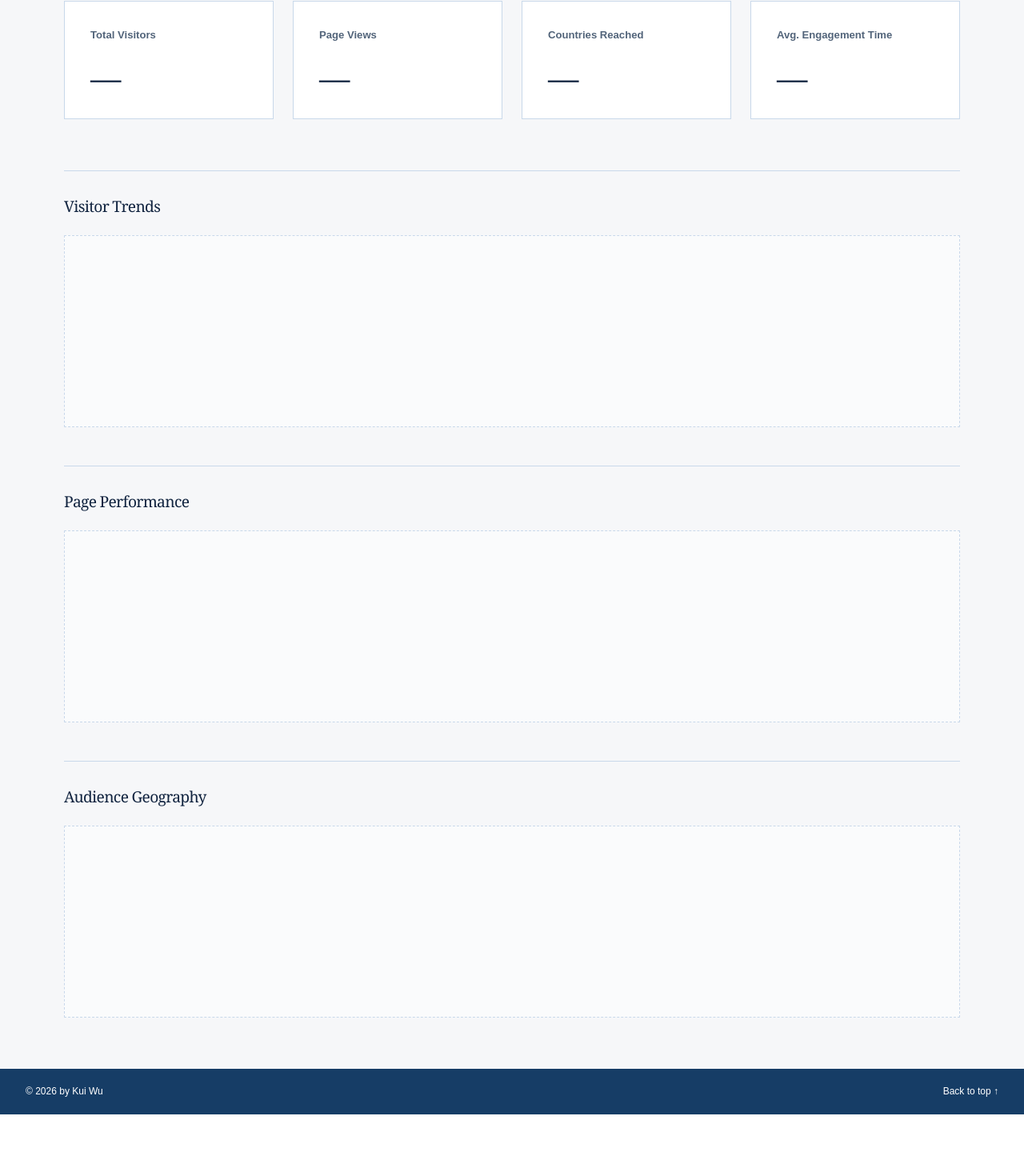
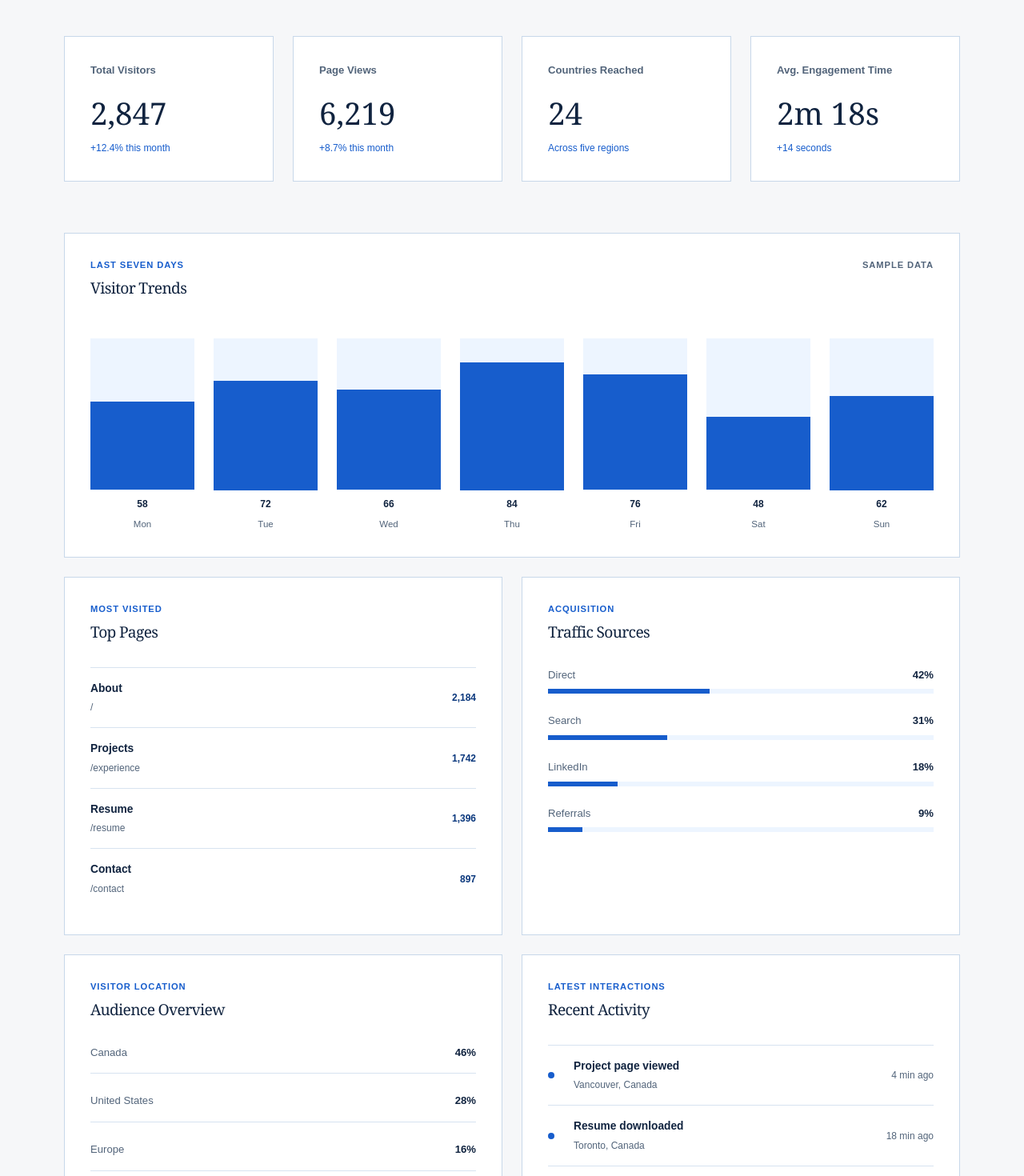
Before and after one commit to kwcontrols/KW-Portfolio, a Next.js app: page /statistics in a window 1280 px wide. Shown: the part 247-1717 px from the top of the page at 80% size. Before the commit the page ends 1640 px from the top, so only its background shows below. Built offline with nearby package versions, Linux system fonts and the light colour scheme.

Commit message:
Expand portfolio statistics dashboard

```diff
--- a/app/globals.css
+++ b/app/globals.css
@@ -147,14 +147,46 @@ p { color: var(--ink-soft); font-size: 1rem; line-height: 1.75; }
 .project-title-link.contact-link span { font-size: .8125rem; vertical-align: .12em; }
 .resume-page { width: 100%; max-width: 780px; margin: 0 auto; padding: var(--space-lg) 0 var(--space-xl); text-align: left; }
 .statistics-page { width: 100%; max-width: 1120px; margin: 0 auto; padding: var(--space-2xl) 0; }
-.statistics-page h1, .chart-placeholder h2 { max-width: none; font-size: clamp(1rem, 1.5vw, 1.25rem); line-height: 1.25; }
+.statistics-page h1, .analytics-card h2 { max-width: none; font-size: clamp(1rem, 1.5vw, 1.25rem); line-height: 1.25; }
+.statistics-intro > p:last-child { max-width: 66ch; margin: var(--space-sm) 0 0; }
 .statistics-grid { display: grid; grid-template-columns: repeat(4, minmax(0, 1fr)); gap: var(--space-md); margin-top: var(--space-xl); }
-.statistic-card { min-width: 0; padding: var(--space-lg); border: 1px solid var(--line); background: var(--white); }
+.statistic-card { min-width: 0; padding: var(--space-lg); border: 1px solid var(--line); background: var(--white); animation: analytics-rise 480ms ease both; }
+.statistic-card:nth-child(2) { animation-delay: 60ms; }
+.statistic-card:nth-child(3) { animation-delay: 120ms; }
+.statistic-card:nth-child(4) { animation-delay: 180ms; }
 .statistic-card p { margin: 0; color: var(--ink-soft); font-size: .82rem; font-weight: 700; line-height: 1.5; }
 .statistic-card strong { display: block; margin-top: var(--space-md); color: var(--ink); font-family: Georgia, "Times New Roman", serif; font-size: clamp(1.8rem, 3vw, 2.5rem); font-weight: 400; line-height: 1; }
-.statistics-charts { display: grid; gap: var(--space-xl); margin-top: var(--space-2xl); }
-.chart-placeholder { padding-top: var(--space-lg); border-top: 1px solid var(--line); }
-.chart-placeholder > div { min-height: 240px; margin-top: var(--space-md); border: 1px dashed var(--line); background: rgba(255, 255, 255, .45); }
+.statistic-card > span { display: block; margin-top: var(--space-sm); color: var(--blue); font-size: .75rem; line-height: 1.5; }
+.analytics-grid { display: grid; grid-template-columns: repeat(2, minmax(0, 1fr)); gap: var(--space-md); margin-top: var(--space-2xl); }
+.analytics-card { min-width: 0; padding: var(--space-lg); border: 1px solid var(--line); background: var(--white); animation: analytics-rise 520ms 140ms ease both; }
+.analytics-card-wide { grid-column: 1 / -1; }
+.analytics-card-heading { display: flex; align-items: flex-start; justify-content: space-between; gap: var(--space-md); }
+.analytics-card-heading > span, .analytics-label { margin: 0 0 var(--space-xs); color: var(--blue); font-size: .7rem; font-weight: 700; letter-spacing: .08em; line-height: 1.4; text-transform: uppercase; }
+.analytics-card-heading > span { margin: 0; color: var(--ink-soft); }
+.visitor-chart { display: grid; grid-template-columns: repeat(7, minmax(32px, 1fr)); align-items: end; gap: clamp(var(--space-xs), 2vw, var(--space-md)); min-height: 260px; margin-top: var(--space-lg); }
+.visitor-bar { display: grid; grid-template-rows: 190px auto auto; gap: var(--space-xs); text-align: center; }
+.visitor-bar-track { position: relative; align-self: stretch; overflow: hidden; background: var(--blue-wash); }
+.visitor-bar-track span { position: absolute; inset: auto 0 0; background: var(--blue); transform-origin: bottom; animation: chart-grow 700ms 180ms ease both; }
+.visitor-bar > strong { color: var(--ink); font-size: .75rem; }
+.visitor-bar > span { color: var(--ink-soft); font-size: .72rem; }
+.top-pages-list, .activity-list { margin: var(--space-lg) 0 0; padding: 0; list-style: none; }
+.top-pages-list li, .activity-list li { display: flex; align-items: center; justify-content: space-between; gap: var(--space-md); padding: var(--space-sm) 0; border-top: 1px solid rgba(200, 216, 234, .72); }
+.top-pages-list li > div, .activity-list li > div { display: grid; gap: var(--space-2xs); }
+.top-pages-list strong, .activity-list strong { color: var(--ink); font-size: .86rem; }
+.top-pages-list span, .activity-list small, .activity-list time { color: var(--ink-soft); font-size: .75rem; }
+.top-pages-list li > span { color: var(--blue-dark); font-weight: 700; }
+.source-chart, .audience-list { display: grid; gap: var(--space-md); margin: var(--space-lg) 0 0; }
+.source-row > div:first-child, .audience-list > div { display: flex; justify-content: space-between; gap: var(--space-md); color: var(--ink-soft); font-size: .82rem; }
+.source-row strong, .audience-list dd { margin: 0; color: var(--ink); font-weight: 700; }
+.source-track { height: 6px; margin-top: var(--space-xs); overflow: hidden; background: var(--blue-wash); }
+.source-track span { display: block; height: 100%; background: var(--blue); transform-origin: left; animation: source-grow 700ms 220ms ease both; }
+.audience-list > div { padding-bottom: var(--space-sm); border-bottom: 1px solid rgba(200, 216, 234, .72); }
+.activity-list li { display: grid; grid-template-columns: 8px minmax(0, 1fr) auto; }
+.activity-list li > span { width: 8px; height: 8px; border-radius: 50%; background: var(--blue); }
+.activity-list time { white-space: nowrap; }
+@keyframes analytics-rise { from { opacity: 0; transform: translateY(8px); } to { opacity: 1; transform: translateY(0); } }
+@keyframes chart-grow { from { transform: scaleY(0); } to { transform: scaleY(1); } }
+@keyframes source-grow { from { transform: scaleX(0); } to { transform: scaleX(1); } }
 .resume-section + .resume-section { margin-top: var(--space-lg); padding-top: var(--space-lg); border-top: 1px solid var(--line); }
 .resume-section > h1 { color: var(--ink); }
 .resume-timeline { margin-top: var(--space-sm); }
@@ -188,6 +220,7 @@ footer a:hover, footer a:focus-visible { color: var(--blue-soft); text-decoratio
   .project-entry .project-media, .project-entry:nth-child(even) .project-media { grid-column: 1; grid-row: 1; }
   .project-entry .project-details, .project-entry:nth-child(even) .project-details { grid-column: 1; grid-row: 2; }
   .statistics-grid { grid-template-columns: repeat(2, minmax(0, 1fr)); }
+  .analytics-grid { grid-template-columns: 1fr; }
 }
 
 @media (max-width: 680px) {
@@ -203,7 +236,10 @@ footer a:hover, footer a:focus-visible { color: var(--blue-soft); text-decoratio
   .statistics-page { padding: var(--space-xl) 0; }
   .statistics-grid { grid-template-columns: 1fr; }
   .statistic-card { padding: var(--space-md); }
-  .chart-placeholder > div { min-height: 180px; }
+  .analytics-card { padding: var(--space-md); }
+  .visitor-chart { gap: var(--space-2xs); min-height: 220px; }
+  .visitor-bar { grid-template-rows: 150px auto auto; }
+  .activity-list time { white-space: normal; text-align: right; }
 }
 
 @media (max-width: 440px) {
--- a/app/statistics/page.tsx
+++ b/app/statistics/page.tsx
@@ -2,16 +2,48 @@ import { SiteFooter } from "../SiteFooter";
 import { SiteHeader } from "../SiteHeader";
 
 const STATISTICS = [
-  { label: "Total Visitors", value: "—" },
-  { label: "Page Views", value: "—" },
-  { label: "Countries Reached", value: "—" },
-  { label: "Avg. Engagement Time", value: "—" },
+  { label: "Total Visitors", value: "2,847", detail: "+12.4% this month" },
+  { label: "Page Views", value: "6,219", detail: "+8.7% this month" },
+  { label: "Countries Reached", value: "24", detail: "Across five regions" },
+  { label: "Avg. Engagement Time", value: "2m 18s", detail: "+14 seconds" },
 ];
 
-const CHART_SECTIONS = [
-  "Visitor Trends",
-  "Page Performance",
-  "Audience Geography",
+const VISITOR_TRENDS = [
+  { day: "Mon", visitors: 58 },
+  { day: "Tue", visitors: 72 },
+  { day: "Wed", visitors: 66 },
+  { day: "Thu", visitors: 84 },
+  { day: "Fri", visitors: 76 },
+  { day: "Sat", visitors: 48 },
+  { day: "Sun", visitors: 62 },
+];
+
+const TOP_PAGES = [
+  { page: "About", path: "/", views: "2,184" },
+  { page: "Projects", path: "/experience", views: "1,742" },
+  { page: "Resume", path: "/resume", views: "1,396" },
+  { page: "Contact", path: "/contact", views: "897" },
+];
+
+const TRAFFIC_SOURCES = [
+  { source: "Direct", percentage: 42 },
+  { source: "Search", percentage: 31 },
+  { source: "LinkedIn", percentage: 18 },
+  { source: "Referrals", percentage: 9 },
+];
+
+const AUDIENCE = [
+  { label: "Canada", value: "46%" },
+  { label: "United States", value: "28%" },
+  { label: "Europe", value: "16%" },
+  { label: "Other regions", value: "10%" },
+];
+
+const RECENT_ACTIVITY = [
+  { event: "Project page viewed", context: "Vancouver, Canada", time: "4 min ago" },
+  { event: "Resume downloaded", context: "Toronto, Canada", time: "18 min ago" },
+  { event: "Contact page visited", context: "Seattle, United States", time: "42 min ago" },
+  { event: "Returning visitor", context: "London, United Kingdom", time: "1 hr ago" },
 ];
 
 export default function StatisticsPage() {
@@ -19,27 +51,109 @@ export default function StatisticsPage() {
     <div className="site-shell" id="page-start">
       <SiteHeader />
       <main className="statistics-page">
-        <section aria-labelledby="statistics-heading">
+        <header className="statistics-intro">
           <p className="section-index">Portfolio Analytics</p>
-          <h1 id="statistics-heading">Statistics</h1>
+          <h1>Statistics</h1>
+          <p>Sample data illustrating how portfolio engagement will be presented.</p>
+        </header>
 
-          <div className="statistics-grid" aria-label="Portfolio statistics">
+        <section className="statistics-grid" aria-label="Portfolio statistics">
           {STATISTICS.map((statistic) => (
             <article className="statistic-card" key={statistic.label}>
               <p>{statistic.label}</p>
               <strong>{statistic.value}</strong>
+              <span>{statistic.detail}</span>
             </article>
           ))}
-          </div>
         </section>
 
-        <section className="statistics-charts" aria-label="Future analytics charts">
-          {CHART_SECTIONS.map((title) => (
-            <section className="chart-placeholder" key={title}>
-              <h2>{title}</h2>
-              <div aria-hidden="true" />
-            </section>
+        <section className="analytics-grid" aria-label="Portfolio analytics details">
+          <article className="analytics-card analytics-card-wide">
+            <div className="analytics-card-heading">
+              <div>
+                <p className="analytics-label">Last seven days</p>
+                <h2>Visitor Trends</h2>
+              </div>
+              <span>Sample data</span>
+            </div>
+            <div className="visitor-chart" aria-label="Daily visitors over the last seven days">
+              {VISITOR_TRENDS.map((item) => (
+                <div className="visitor-bar" key={item.day}>
+                  <div className="visitor-bar-track">
+                    <span style={{ height: `${item.visitors}%` }} />
+                  </div>
+                  <strong>{item.visitors}</strong>
+                  <span>{item.day}</span>
+                </div>
               ))}
+            </div>
+          </article>
+
+          <article className="analytics-card">
+            <div className="analytics-card-heading">
+              <div>
+                <p className="analytics-label">Most visited</p>
+                <h2>Top Pages</h2>
+              </div>
+            </div>
+            <ol className="top-pages-list">
+              {TOP_PAGES.map((item) => (
+                <li key={item.path}>
+                  <div><strong>{item.page}</strong><span>{item.path}</span></div>
+                  <span>{item.views}</span>
+                </li>
+              ))}
+            </ol>
+          </article>
+
+          <article className="analytics-card">
+            <div className="analytics-card-heading">
+              <div>
+                <p className="analytics-label">Acquisition</p>
+                <h2>Traffic Sources</h2>
+              </div>
+            </div>
+            <div className="source-chart">
+              {TRAFFIC_SOURCES.map((item) => (
+                <div className="source-row" key={item.source}>
+                  <div><span>{item.source}</span><strong>{item.percentage}%</strong></div>
+                  <div className="source-track"><span style={{ width: `${item.percentage}%` }} /></div>
+                </div>
+              ))}
+            </div>
+          </article>
+
+          <article className="analytics-card">
+            <div className="analytics-card-heading">
+              <div>
+                <p className="analytics-label">Visitor location</p>
+                <h2>Audience Overview</h2>
+              </div>
+            </div>
+            <dl className="audience-list">
+              {AUDIENCE.map((item) => (
+                <div key={item.label}><dt>{item.label}</dt><dd>{item.value}</dd></div>
+              ))}
+            </dl>
+          </article>
+
+          <article className="analytics-card">
+            <div className="analytics-card-heading">
+              <div>
+                <p className="analytics-label">Latest interactions</p>
+                <h2>Recent Activity</h2>
+              </div>
+            </div>
+            <ol className="activity-list">
+              {RECENT_ACTIVITY.map((item) => (
+                <li key={`${item.event}-${item.time}`}>
+                  <span aria-hidden="true" />
+                  <div><strong>{item.event}</strong><small>{item.context}</small></div>
+                  <time>{item.time}</time>
+                </li>
+              ))}
+            </ol>
+          </article>
         </section>
       </main>
       <SiteFooter />
```
Lines whose indentation alone changed are shown as unchanged.
